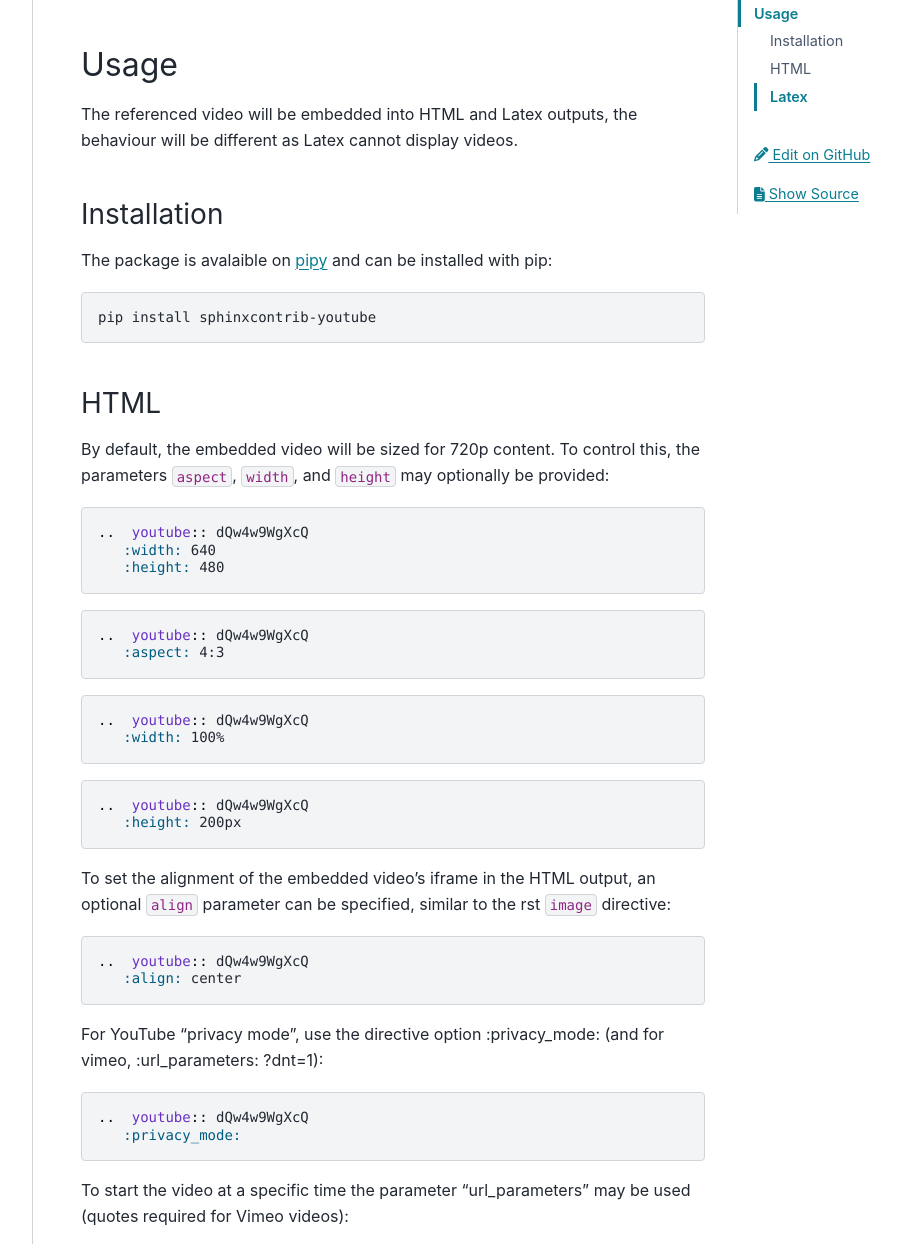
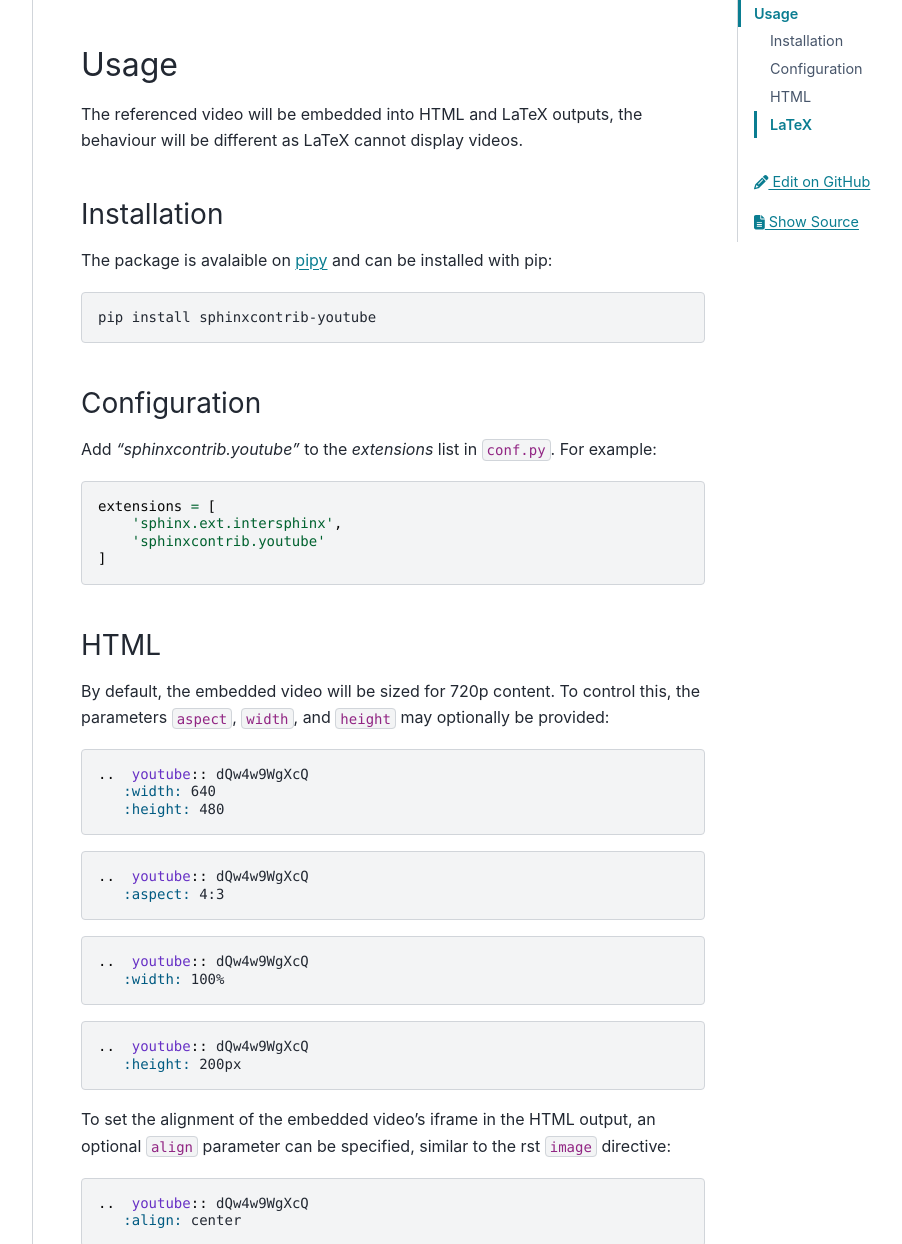
Before and after one commit to sphinx-contrib/youtube, a Sphinx documentation site: the page built from docs/usage.rst, in a window 1280 px wide and 1400 px high, scrolled down 1129 px, cut to the strip 156-1400 px from the top of the window. Shown: the whole strip, without its empty margins (287-1189 px from the left). Built offline with Sphinx 7.4.7 and the PyData theme 0.15.4, drawn with Linux system fonts in a browser that asks for light colours; some of the changed text lies outside the part shown.

Commit message:
contribution and usage fixes

```diff
--- a/docs/index.rst
+++ b/docs/index.rst
@@ -25,8 +25,6 @@
 Documentation contents
 ----------------------
 
-The documentation contains 2 main sections:
-
 .. grid:: 1 2 2 2
 
    .. grid-item::
@@ -41,4 +39,4 @@
       .. card:: Contribute
          :link: contribute.html
 
-         Help us improve the lib.
+         Help us improve the library.
--- a/docs/usage.rst
+++ b/docs/usage.rst
@@ -37,6 +37,21 @@
 .. code-block:: console
 
    pip install sphinxcontrib-youtube
+
+Configuration
+^^^^^^^^^^^^^
+
+Add `"sphinxcontrib.youtube"` to the `extensions` list in :file:`conf.py`. For
+example:
+
+.. code-block:: python3
+
+   extensions = [
+       'sphinx.ext.intersphinx',
+       'sphinxcontrib.youtube'
+   ]
+
+
 
 HTML
 ^^^^
@@ -111,7 +126,7 @@
 
    # conf.py
    # ...
-   # -- Option for Latex output ---------------------------------------------------
+   # -- Option for LaTeX output ---------------------------------------------------
 
    # create a custom sphinx output for the youtube and vimeo video
    youtube_cmd = r"\newcommand{\sphinxcontribyoutube}[3]{\begin{figure}\sphinxincludegraphics{{#2}.jpg}\caption{\url{#1#2#3}}\end{figure}}" + "\n"
```
Also changed, not shown: other parts of docs/usage.rst (+4 -4 lines), CONTRIBUTE.rst (+21 -10 lines).
